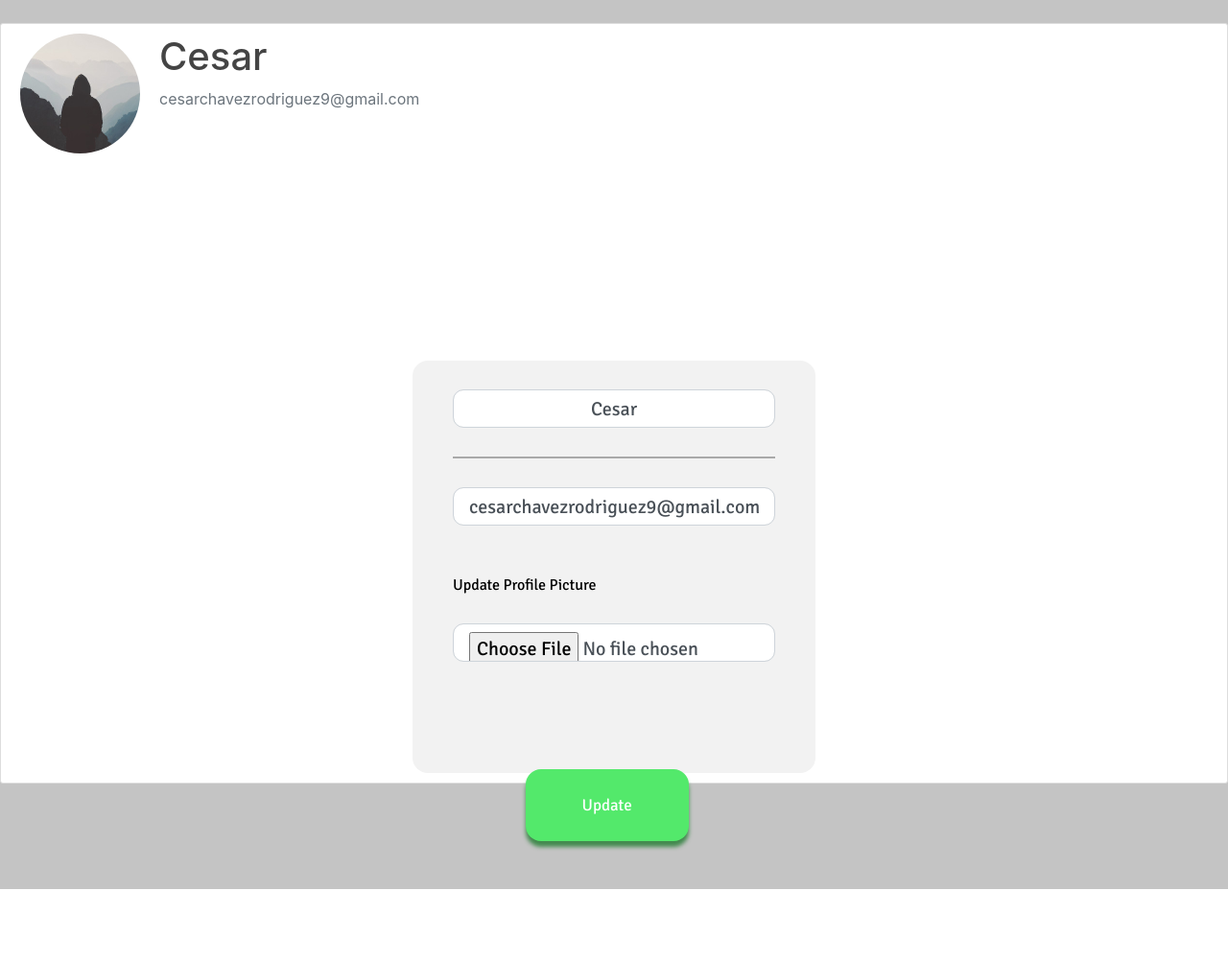
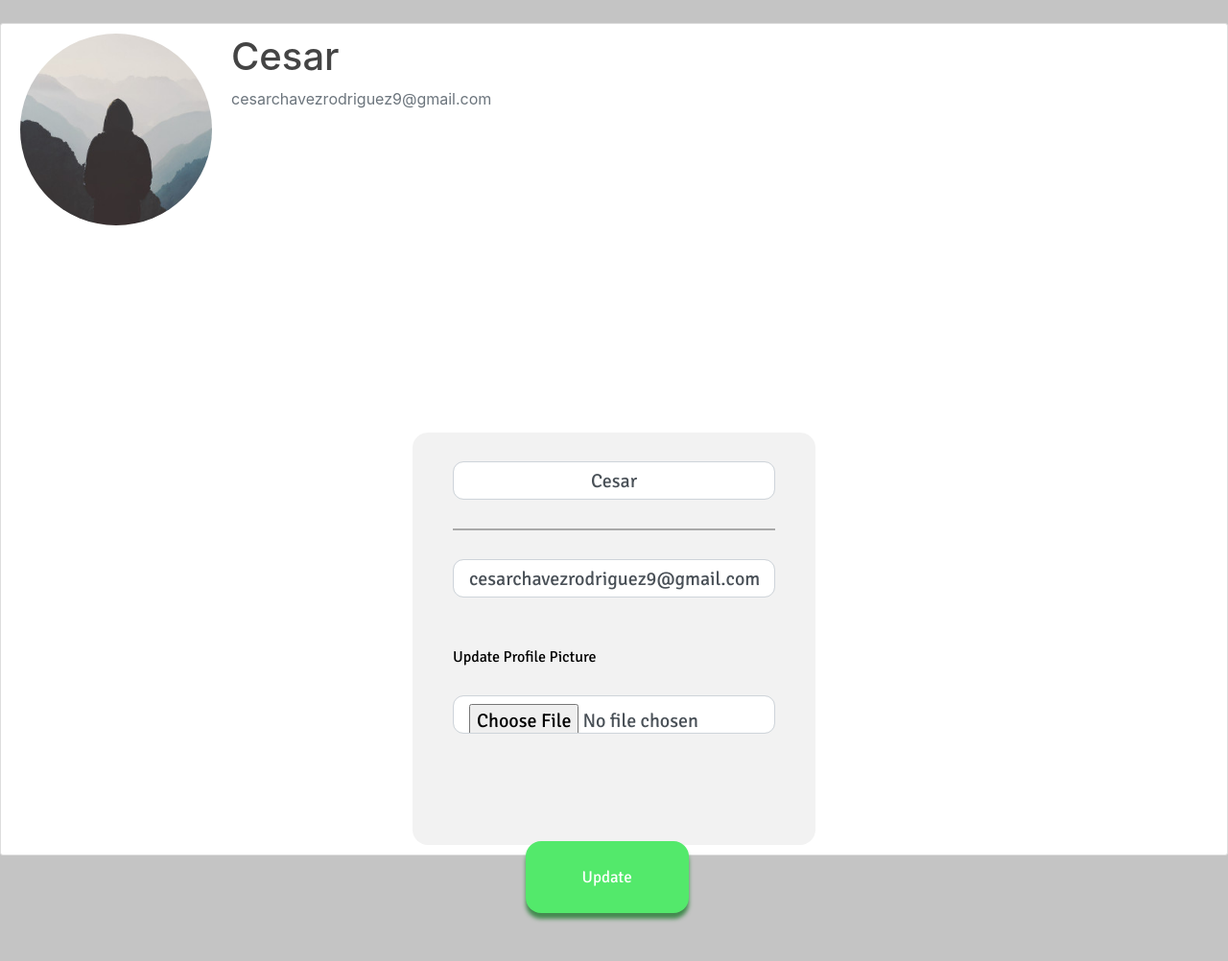
Before and after one commit to Bichotas/SkyTools_P-TECH, a Flask app: page /account in a window 1280 px wide. Shown: the part 56-1058 px from the top of the page at 96% size. Before the commit the page ends 983 px from the top, so only its background shows below. Run offline with Flask 2, Linux system fonts and the light colour scheme; a user stored in the database is signed in; some libraries are stand-ins or nearby versions.

Commit message:
Se modifico un tamaño

```diff
--- a/aplicacion/static/main.css
+++ b/aplicacion/static/main.css
@@ -69,8 +69,8 @@ body {
   }
 
   .account-img {
-    height: 125px;
-    width: 125px;
+    height: 200px;
+    width: 200px;
     margin-right: 20px;
     margin-bottom: 16px;
   }
```
